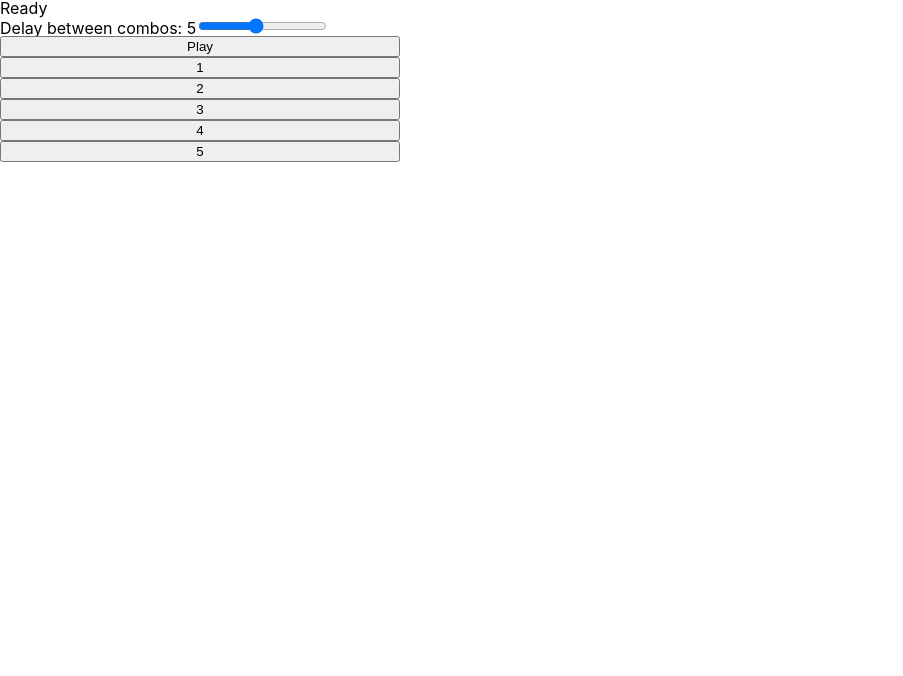
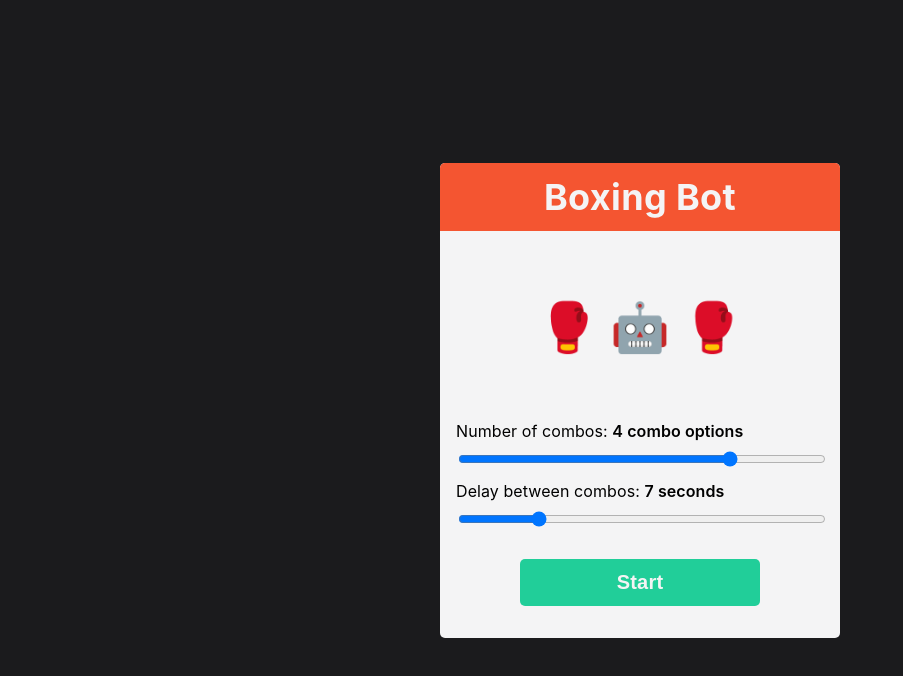
Before and after one commit to Yihwan/boxing-bot, a Gatsby site: page / in a window 1280 px wide. Shown: the whole page, without its empty margins (0-903 px from the left). Built offline with nearby package versions, Linux system fonts and the light colour scheme; Gatsby itself is replaced by a stand-in of ours.

Commit message:
style and clean-up

```diff
--- a/src/components/coach/index.js
+++ b/src/components/coach/index.js
@@ -9,22 +9,31 @@ import {
 } from 'src/assets/count';
 
 import {
+  CoachOuterContainer,
   CoachContainer,
+  TitleContainer,
+  CurrentComboContainer,
   CurrentCombo,
+  FieldSet,
+  StartStopButton
 } from './style';
+
+const START_MESSAGE = `🥊 🤖 🥊`;
+const READY_MESSAGE = 'Get ready ...';
 
 class Coach extends React.Component {
   state = {
-    delayBetweenCombos: 5000,
+    delayBetweenCombos: 7000,
     isTimerOn: false,
-    currentCombo: 'Ready',
+    currentCombo: START_MESSAGE,
     comboCountMap: {
       1: OneCount,
       2: TwoCount,
       3: ThreeCount,
       4: FourCount,
       5: FiveCount,
-    }
+    },
+    numberOfCombos: 4,
   }
 
   startTimer = () => {
@@ -32,6 +41,7 @@ class Coach extends React.Component {
     const { delayBetweenCombos } = this.state;
 
     this.timer = setInterval(this.selectRandomCombo, delayBetweenCombos);
+    this.setState({ currentCombo: READY_MESSAGE});
   }
 
   stopTimer = () => {
@@ -40,9 +50,9 @@ class Coach extends React.Component {
   }
 
   selectRandomCombo = () => {
-    const { comboCountMap } = this.state;
+    const { comboCountMap, numberOfCombos } = this.state;
     const combos = Object.keys(comboCountMap);
-    const newCombo = combos[Math.floor(Math.random() * combos.length)];
+    const newCombo = combos[Math.floor(Math.random() * numberOfCombos)];
 
     this.setState({ currentCombo: newCombo });
 
@@ -57,7 +67,6 @@ class Coach extends React.Component {
   }
 
   changeDelay = (event) => {
-
     const { delayBetweenCombos } = this.state;
     const newDelay = event.currentTarget.value;
 
@@ -67,36 +76,58 @@ class Coach extends React.Component {
     }
   }
 
+  changeNumberOfCombos = (event) => {
+    const { numberOfCombos } = this.state;
+    const newNumberOfCombos = event.currentTarget.value;
+
+    if (numberOfCombos !== newNumberOfCombos) {
+      this.stopTimer();
+      this.setState({ numberOfCombos: newNumberOfCombos });
+    }
+  }
   render() {
-    const { isTimerOn, currentCombo, delayBetweenCombos } = this.state;
+    const { isTimerOn, currentCombo, numberOfCombos, delayBetweenCombos } = this.state;
 
     return(
+      <CoachOuterContainer>
         <CoachContainer>
-        <CurrentCombo>{currentCombo}</CurrentCombo>
+          <TitleContainer isTimerOn={isTimerOn}>Boxing Bot</TitleContainer>
+          <CurrentComboContainer>
+            <CurrentCombo isComboDisplayed={Number.isInteger(parseInt(currentCombo, 10))}>{currentCombo}</CurrentCombo>
+          </CurrentComboContainer>
 
-        <div>
-          <label htmlFor="delayBetweenCombos">Delay between combos: {delayBetweenCombos / 1000}</label>
+          <FieldSet>
+            <label htmlFor="numberOfCombos">Number of combos: <span>{numberOfCombos} combo options</span></label>
+            <input
+              type="range"
+              id="numberOfCombos"
+              name="numberOfCombos"
+              min="1"
+              max="5"
+              step="1"
+              value={numberOfCombos}
+              onChange={this.changeNumberOfCombos}
+            />
+
+            <label htmlFor="delayBetweenCombos">Delay between combos: <span>{delayBetweenCombos / 1000} seconds</span></label>
             <input
               type="range"
               id="delayBetweenCombos"
               name="delayBetweenCombos"
               min="1000"
-            max="10000"
+              max="30000"
               step="1000"
               value={delayBetweenCombos}
               onChange={this.changeDelay}
             />
-        </div>
+          </FieldSet>
 
           {isTimerOn ?
-          <button onClick={this.stopTimer}>Pause</button> :
-          <button onClick={this.startTimer}>Play</button>
+            <StartStopButton isTimerOn={isTimerOn} onClick={this.stopTimer}>Stop</StartStopButton> :
+            <StartStopButton isTimerOn={isTimerOn} onClick={this.startTimer}>Start</StartStopButton>
           }
-
-        {Object.values(this.state.comboCountMap).map((clip, idx) => (
-          <button key={idx} onClick={() => { new Audio(clip).play() }}>{idx + 1}</button>
-        ))}
         </CoachContainer>
+      </CoachOuterContainer>
     );
   }
 }
--- a/src/components/coach/style.js
+++ b/src/components/coach/style.js
@@ -1,9 +1,78 @@
 import styled from '@emotion/styled';
 
+export const CoachOuterContainer = styled.main`
+  display: flex;
+  justify-content: center;
+  align-items: center;
+  width: 100vw;
+  height: 100vh;
+  background-color: #1B1B1D;
+`;
+
 export const CoachContainer = styled.div`
+  background-color: #f4f4f5;
   display: flex;
   flex-direction:column;
+  width: 80%;
   max-width: 400px;
+  border-radius: 5px;
+  padding-bottom: 16px;
 `;
 
-export const CurrentCombo = styled.h2``;
+export const TitleContainer = styled.h1`
+  text-align: center;
+  padding: 1rem;
+  font-size: 2.25rem;
+  font-weight: 700;
+  background-color: ${({ isTimerOn }) => isTimerOn ? '#21ce99' : '#f45531'};
+  color: #f4f4f5;
+  letter-spacing: 0.01em;
+  border-radius: 5px 5px 0 0;
+`;
+
+export const CurrentComboContainer = styled.div`
+  display: flex;
+  height: 12rem;
+  justify-content: center;
+  align-items: center;
+  letter-spacing: 0.01em;
+`;
+
+export const CurrentCombo = styled.h2`
+  font-size: ${({ isComboDisplayed }) => isComboDisplayed ? '6rem' : '3rem'};
+  font-weight: 600;
+`;
+
+export const FieldSet = styled.fieldset`
+  padding: 0 1rem;
+  letter-spacing: 0.005em;
+
+  > label {
+    display: block;
+    margin-bottom: 0.75rem;
+
+    > span {
+      font-weight: 600;
+    }
+  }
+
+  > input[type="range"] {
+    display: block;
+    width: 100%;
+    margin-bottom: 1rem;
+  }
+`;
+
+export const StartStopButton = styled.button`
+  padding: 0.75rem;
+  font-size: 1.25rem;
+  font-weight: 700;
+  letter-spacing: .01em;
+  width: 60%;
+  margin: 1rem auto;
+  border-radius: 5px;
+  border: 0;
+  color: #f4f4f4;
+  background-color: ${({ isTimerOn }) => isTimerOn ? '#f45531' : '#21ce99'};
+  cursor: pointer;
+`;
```
Also changed, not shown: README.md. Lines whose indentation alone changed are shown as unchanged.
